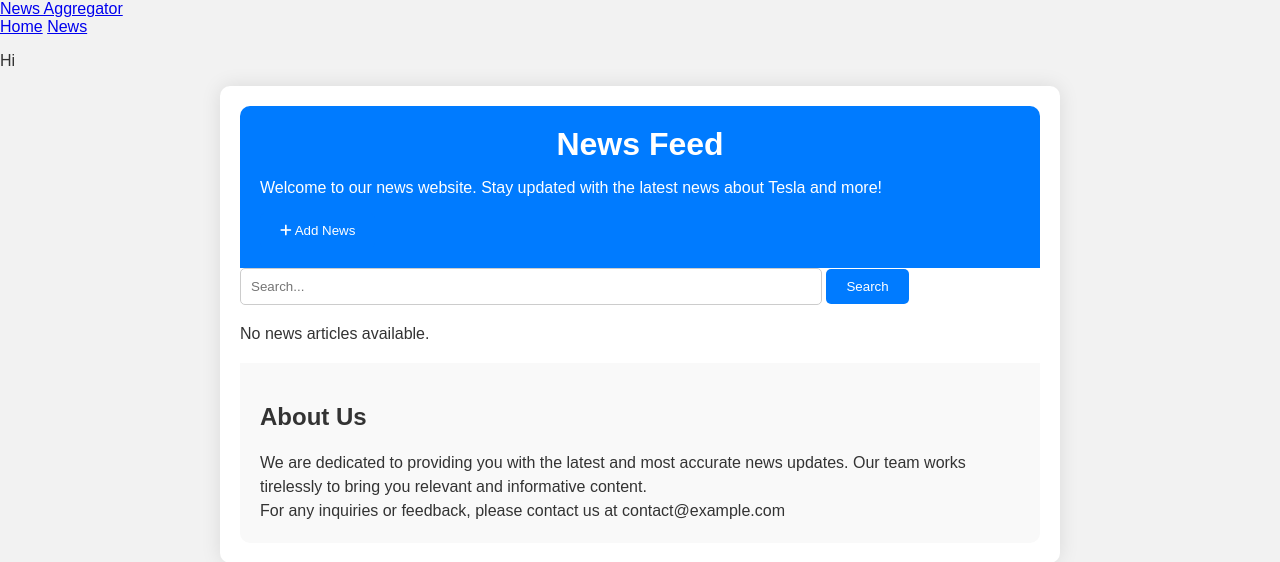
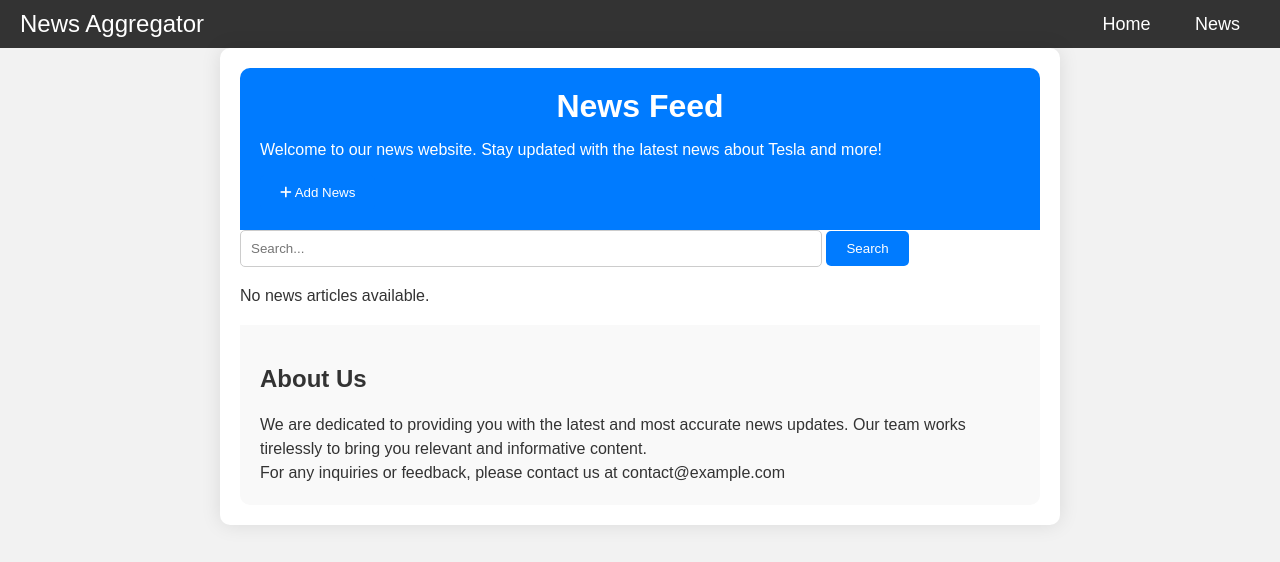
Before and after one commit to RiyadM44/Django_News_App, a Django app: page /news/ in a window 1280 px wide. Shown: the top 562 px of the page. Run offline with Django 5.2, Linux system fonts and the light colour scheme; data that the repository does not hold is empty.

Commit message:
Navigation bar

```diff
--- a/news_Application/django_news/static/newsStyles.css
+++ b/news_Application/django_news/static/newsStyles.css
@@ -101,3 +101,34 @@ button:hover {
 .add-news-form {
     display: none;
 }
+/* Navigation bar styles */
+.navbar {
+    background-color: #333;
+    color: #fff;
+    padding: 10px 20px;
+    display: flex;
+    justify-content: space-between;
+    align-items: center;
+}
+
+.navbar-left {
+    font-size: 24px;
+    color: #fff; /* Keep the text color the same */
+    text-decoration: none; /* Remove underline */
+}
+
+.navbar-middle {
+    text-align: center;
+}
+
+.navbar-middle a {
+    margin: 0 20px;
+    color: #fff;
+    text-decoration: none;
+    font-size: 18px;
+}
+
+.navbar-middle a:hover {
+    color: #ddd;
+    text-decoration: none; /* Optional: Add underline effect on hover */
+}
--- a/news_Application/django_news/templates/News.html
+++ b/news_Application/django_news/templates/News.html
@@ -1,23 +1,4 @@
 {% load static %}
-<!DOCTYPE html>
-<html lang="en">
-<head>
-    <meta charset="UTF-8">
-    <meta name="viewport" content="width=device-width, initial-scale=1.0">
-    <title>News Menu</title>
-</head>
-<body>
-    <div class="navbar">
-        <a href="{% url 'save_text_input' %}" class="navbar-left">News Aggregator</a>
-        <div class="navbar-middle">
-            <a href="{% url 'save_text_input' %}">Home</a>
-            <a href="{% url 'home' %}">News</a>
-        </div>
-    </div>
-    <p>Hi</p>
-</body>
-</html>
-
 <!DOCTYPE html>
 <html lang="en">
 <head>
@@ -28,6 +9,13 @@
     <title>News Feed</title>
 </head>
 <body>
+    <div class="navbar">
+        <a href="{% url 'save_text_input' %}" class="navbar-left">News Aggregator</a>
+        <div class="navbar-middle">
+            <a href="{% url 'save_text_input' %}">Home</a>
+            <a href="{% url 'home' %}">News</a>
+        </div>
+    </div>
 
     <div class="container">
         <header>
```
Lines whose indentation alone changed are shown as unchanged.
